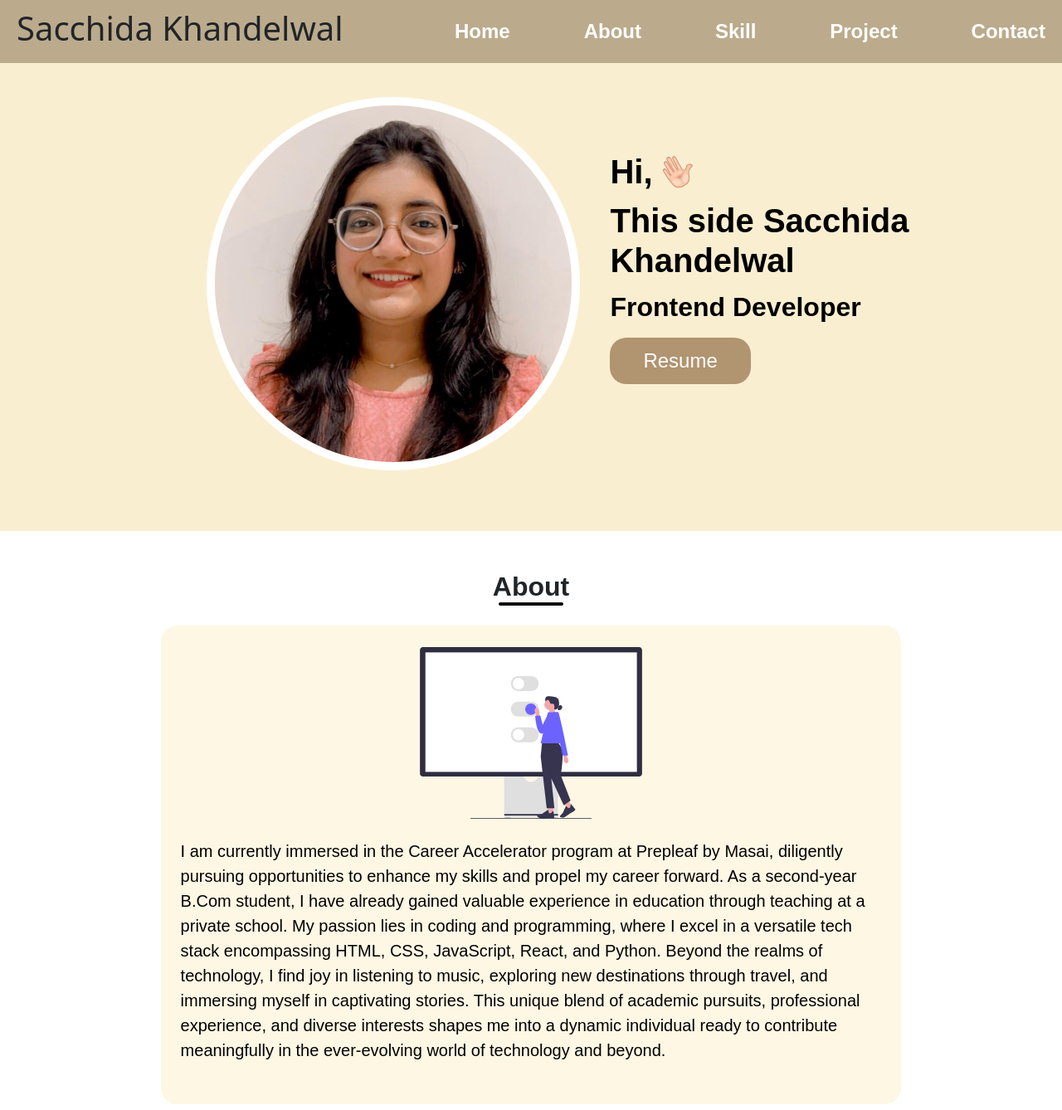
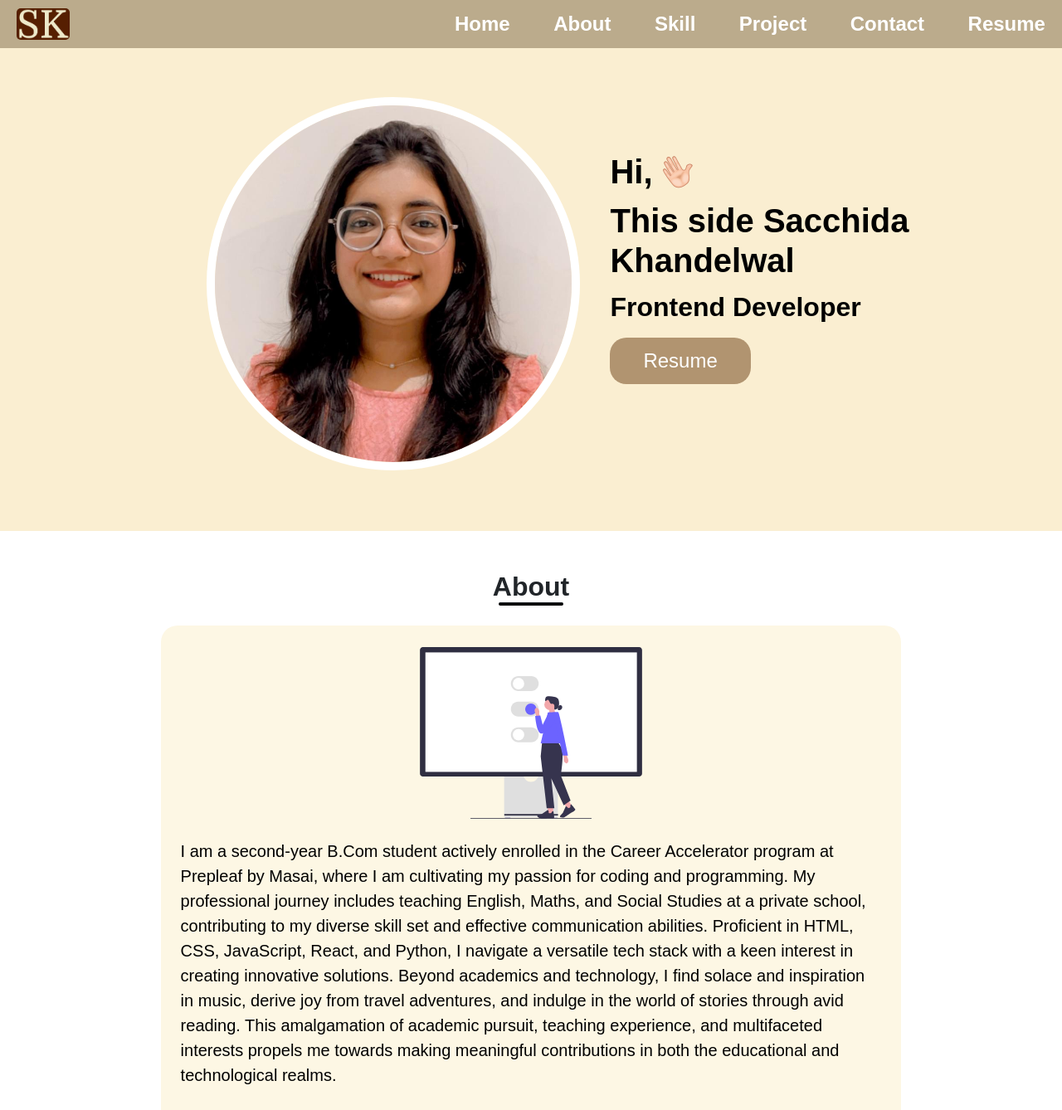
Before and after one commit to sacchi26/sacchida-portfolio, a plain HTML site: page index.html in a window 1280 px wide. Shown: the top 1338 px of the page at 83% size. Drawn offline with nearby package versions, Linux system fonts and the light colour scheme.

Commit message:
adding logo resume  button

```diff
--- a/index.html
+++ b/index.html
@@ -47,6 +47,7 @@
             <li>
               <a href="#contact"><b>Contact</b></a>
             </li>
+
           </ul>
         </menu>
       </div>
@@ -54,7 +55,7 @@
       <!-- Desktop -->
       <div class="nav">
         <menu>
-          <h1 class="my-logo">Sacchida Khandelwal</h1>
+          <img src="./photo/logo.png" alt="">
           <ul>
             <li>
               <a href="./index.html">Home</a>
@@ -70,6 +71,11 @@
             </li>
             <li>
               <a href="#contact">Contact</a>
+            </li>
+            <li>
+              <a href="./resume/sacchida khandelwal final (2).pdf"
+              target="_blank"
+              download = "sacchida khandelwal final ">Resume</a>
             </li>
           </ul>
         </menu>
@@ -109,7 +115,7 @@
           </div>
 
           <p class="p-4">
-            I am currently immersed in the Career Accelerator program at Prepleaf by Masai, diligently pursuing opportunities to enhance my skills and propel my career forward. As a second-year B.Com student, I have already gained valuable experience in education through teaching at a private school. My passion lies in coding and programming, where I excel in a versatile tech stack encompassing HTML, CSS, JavaScript, React, and Python. Beyond the realms of technology, I find joy in listening to music, exploring new destinations through travel, and immersing myself in captivating stories. This unique blend of academic pursuits, professional experience, and diverse interests shapes me into a dynamic individual ready to contribute meaningfully in the ever-evolving world of technology and beyond.
+            I am a second-year B.Com student actively enrolled in the Career Accelerator program at Prepleaf by Masai, where I am cultivating my passion for coding and programming. My professional journey includes teaching English, Maths, and Social Studies at a private school, contributing to my diverse skill set and effective communication abilities. Proficient in HTML, CSS, JavaScript, React, and Python, I navigate a versatile tech stack with a keen interest in creating innovative solutions. Beyond academics and technology, I find solace and inspiration in music, derive joy from travel adventures, and indulge in the world of stories through avid reading. This amalgamation of academic pursuit, teaching experience, and multifaceted interests propels me towards making meaningful contributions in both the educational and technological realms.
           </p>
         </div>
       </section>
--- a/style.css
+++ b/style.css
@@ -513,6 +513,10 @@ nav .mobile-nav {
 
 
   @media screen and (min-width: 1100px) {
+    menu img{
+      width: 64px;
+      border-radius: 5px;
+    }
     nav .nav{
       width: 100%;
       background-color: var(--primary);
```
Also changed, not shown: photo/logo.png (added).
